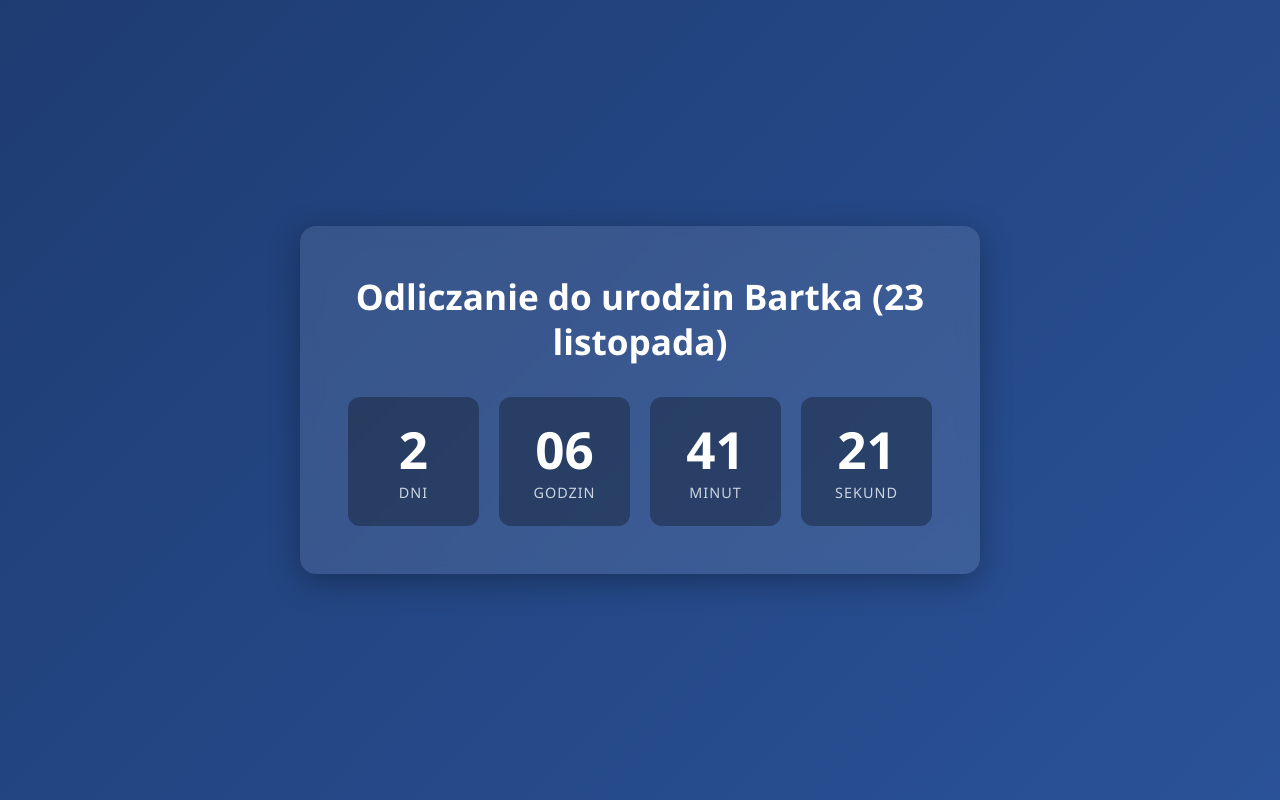
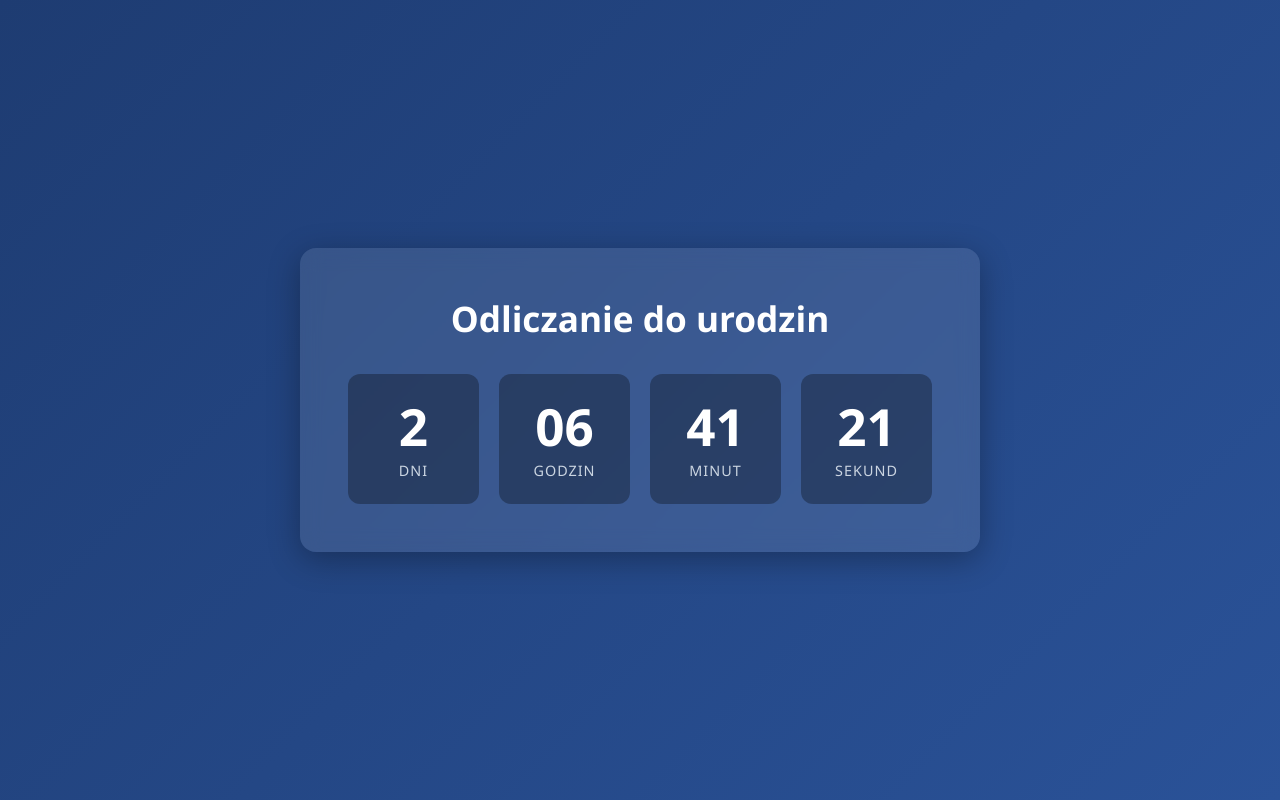
Before and after one commit to daniel205pl/Odliczanie, a plain HTML site: page index.html in a window 1280 px wide. Drawn offline with Linux system fonts and the light colour scheme.

Commit message:
Update birthday countdown title text

```diff
--- a/index.html
+++ b/index.html
@@ -80,7 +80,7 @@
 <body>
 
   <div class="container">
-    <h1 id="title">Odliczanie do urodzin Bartka (23 listopada)</h1>
+    <h1 id="title">Odliczanie do urodzin</h1>
     <div class="countdown" id="countdown">
       <div class="time-box">
         <span class="number" id="days">0</span>
```
